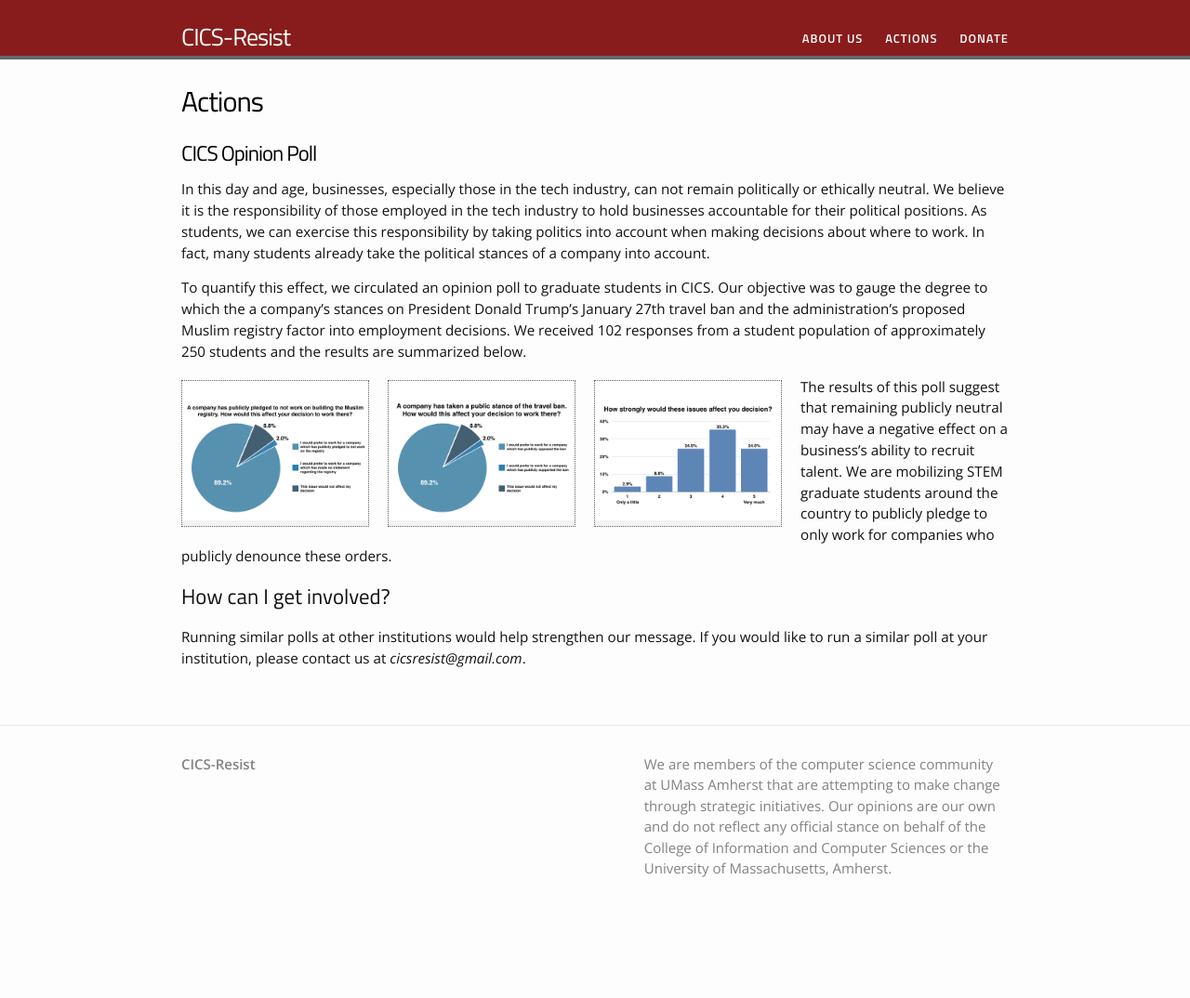
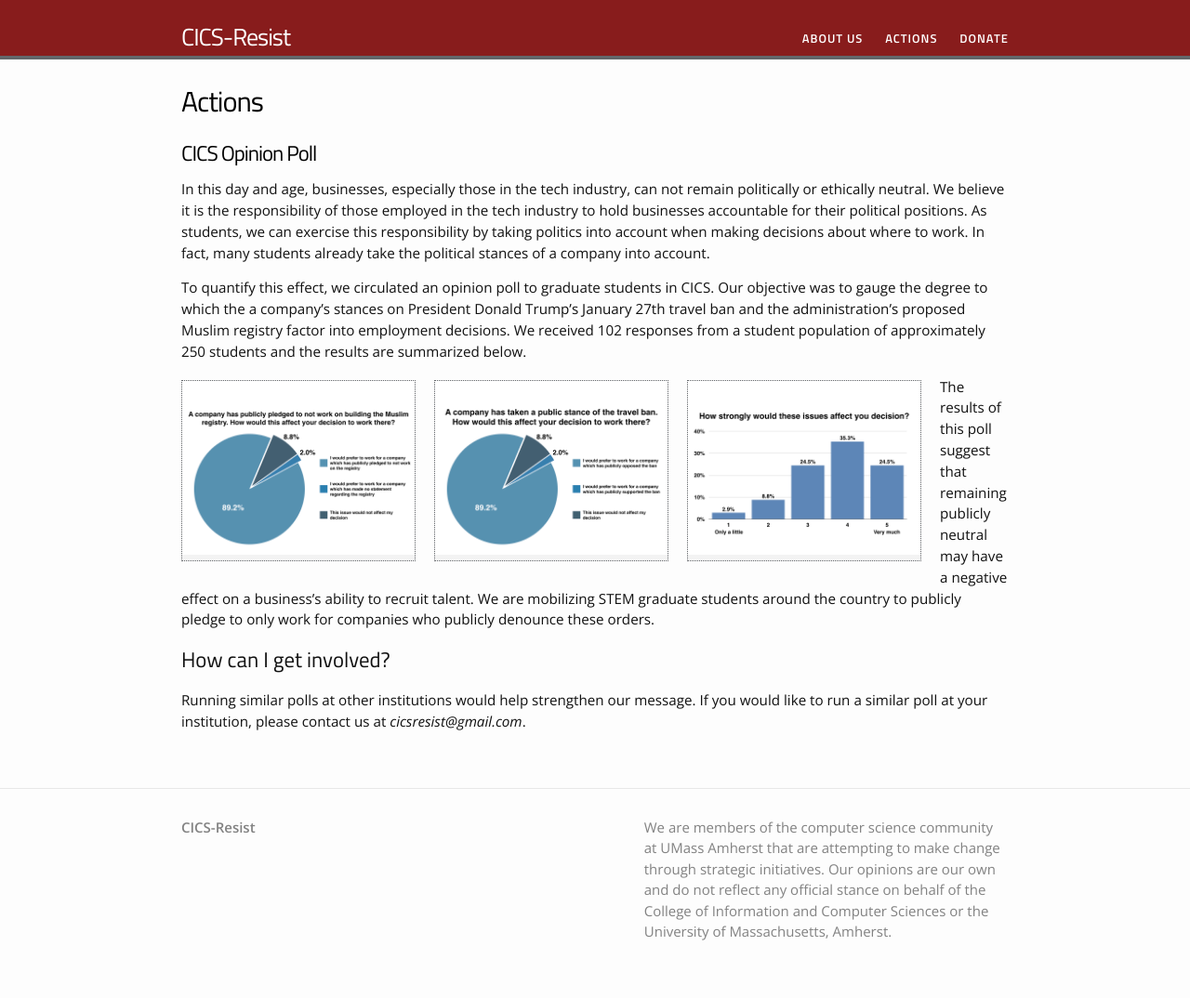
Before and after one commit to cics-resist/cics-resist.github.io, a Jekyll site: the page built from actions.md, in a window 1280 px wide. Shown: the whole page at 93% size. Built offline with Jekyll 4.4.1, drawn with Linux system fonts in a browser that asks for light colours; before the commit the page ends 1006 px from its top, so only the background shows below that.

Commit message:
adjusted layout

```diff
--- a/actions.md
+++ b/actions.md
@@ -12,9 +12,9 @@ In this day and age, businesses, especially those in the tech industry, can not
 To quantify this effect, we circulated an opinion poll to graduate students in CICS. Our objective was to gauge the degree to which the a company's stances on President Donald Trump's January 27th travel ban and the administration's proposed Muslim registry factor into employment decisions. We received 102 responses from a student population of approximately 250 students and the results are summarized below.
 
 
-{% include image.html url="/images/poll_plots.001.jpeg"  width=200 align="left" %}
-{% include image.html url="/images/poll_plots.002.jpeg"  width=200 align="left" %}
-{% include image.html url="/images/poll_plots.003.jpeg"  width=200 align="left" %}
+{% include image.html url="/images/poll_plots.001.jpeg"  width=250 align="left" %}
+{% include image.html url="/images/poll_plots.002.jpeg"  width=250 align="left" %}
+{% include image.html url="/images/poll_plots.003.jpeg"  width=250 align="left" %}
 
 
 The results of this poll suggest that remaining publicly neutral may have a negative effect on a business's ability to recruit talent. We are mobilizing STEM graduate students around the country to publicly pledge to only work for companies who publicly denounce these orders.
```
